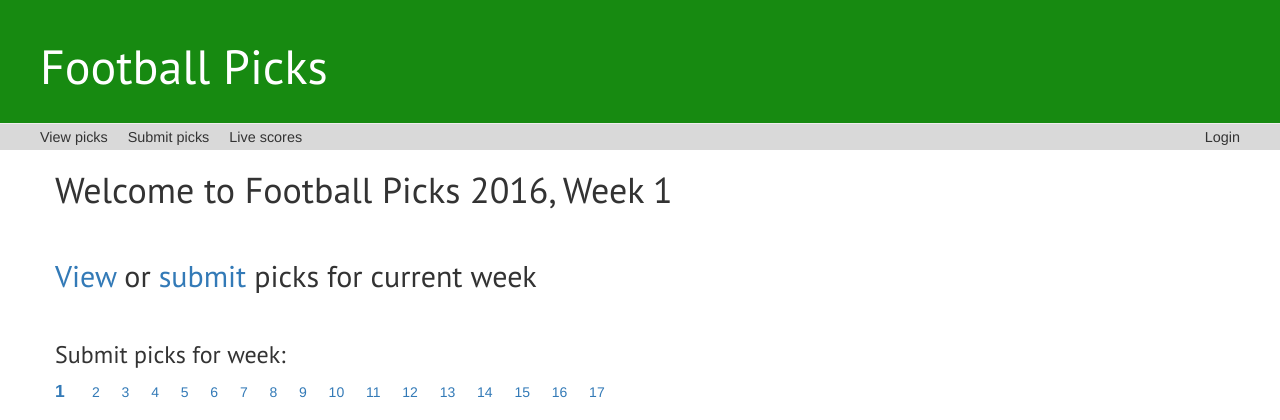
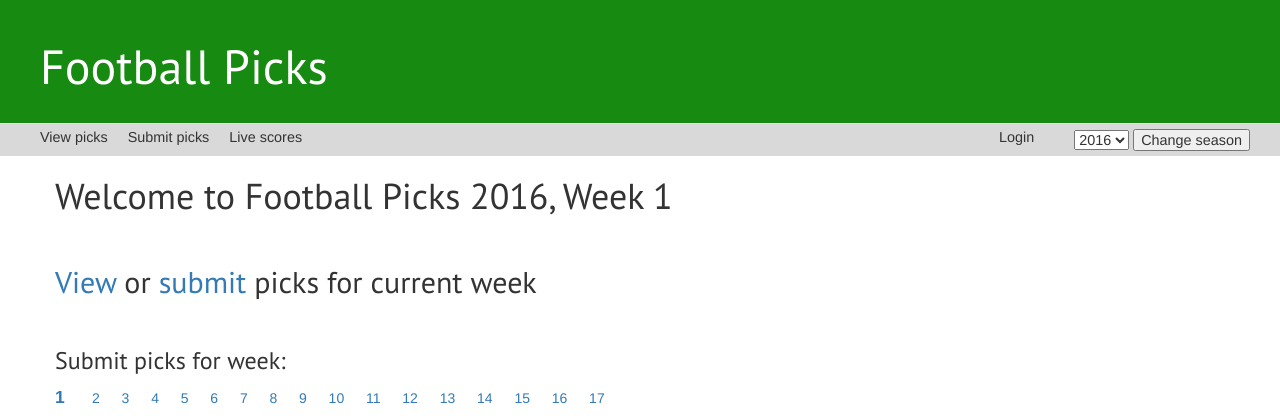
Before and after one commit to mkokotovich/footballpicks, a Django app: page / in a window 1280 px wide. Shown: the top 420 px of the page. Run offline with Django 3.2, Linux system fonts and the light colour scheme; some libraries are stand-ins or nearby versions.

Commit message:
Added the ability to switch seasons

```diff
--- /dev/null
+++ b/footballseason/forms.py
@@ -0,0 +1,7 @@
+from django import forms
+
+current_season=2016
+season_choices = [(i,i) for i in range(2015,current_season+1)]
+
+class SeasonChoice(forms.Form):
+    season = forms.ChoiceField(choices=season_choices)
--- a/footballseason/static/css/footballseason.css
+++ b/footballseason/static/css/footballseason.css
@@ -46,6 +46,12 @@
     text-decoration: none;
 }
 
+form {
+    display:inline;
+    margin:0px;
+    padding:0px;
+}
+
 #top-links {
     width: 100%;
 }
@@ -57,11 +63,19 @@
     float: left;
 }
 
+#top-links td.season {
+    padding: 0px 30px 0px 0px;
+    font-size: 0.9em;
+    text-align: right;
+    float: right;
+}
+
 #top-links td.login {
     padding: 0px 40px 0px 0px;
     font-size: 0.9em;
     text-align: right;
     float: right;
+    width: 10%;
 }
 
 .content {
--- a/footballseason/templates/footballseason/base.html
+++ b/footballseason/templates/footballseason/base.html
@@ -15,11 +15,20 @@
         <table id="top-links">
             <tr>
                 <td class="nav">
-                    <a href="{% url 'footballseason:display_current' %}">View picks</a>
+                    <a href="{% url 'footballseason:display_current' season_id %}">View picks</a>
                     &nbsp; &nbsp;
-                    <a href="{% url 'footballseason:submit_current' %}">Submit picks</a>
+                    <a href="{% url 'footballseason:submit_current' season_id %}">Submit picks</a>
                     &nbsp; &nbsp;
                     <a href="{% url 'footballseason:live' %}">Live scores</a>
+                </td>
+                <td class="season">
+                    {% if season_choice %}
+                    <form action="." method="post">
+                        {% csrf_token %}
+                        {{ season_choice.season }}
+                        <input type="submit" value="Change season" />
+                    </form>
+                    {% endif %}
                 </td>
                 <td class="login">
                     {% if user.is_authenticated %}
--- a/footballseason/templates/footballseason/index.html
+++ b/footballseason/templates/footballseason/index.html
@@ -3,7 +3,7 @@
 {% block content %}
 
 <div>
-    <h1> Welcome to Football Picks {{current_season}}, Week {{current_week}}</h1>
+    <h1> Welcome to Football Picks {{season_id}}, Week {{week_id}}</h1>
 <br>
 </div>
 
@@ -22,19 +22,19 @@
 {% endif %}
 
 {% load get_range %}
-<h2><a href="{% url 'footballseason:display' current_season current_week %}">View</a> or <a href="{% url 'footballseason:submit' current_season current_week %}">submit</a> picks for current week</h2>
+<h2><a href="{% url 'footballseason:display' season_id week_id %}">View</a> or <a href="{% url 'footballseason:submit' season_id week_id %}">submit</a> picks for current week</h2>
 <br>
 <h3>Submit picks for week:</h3>
 {% for i in 17|get_range %}
     {% with week=i|add:"1" %}
-        {% if week < current_week %}
+        {% if week < week_id %}
             {{ week }} &emsp;
         {% else %}
-            {% if week == current_week %}
+            {% if week == week_id %}
                 <span class=currentweek>
             {% endif %}
-            <a href="{% url 'footballseason:submit' current_season week %}">{{ week }} </a> &emsp;
-            {% if week == current_week %}
+            <a href="{% url 'footballseason:submit' season_id week %}">{{ week }} </a> &emsp;
+            {% if week == week_id %}
                 </span>
             {% endif %}
         {% endif %}
@@ -46,11 +46,11 @@
 <h3>View picks for week:</h3>
 {% for i in 17|get_range %}
     {% with week=i|add:"1" %}
-    {% if week == current_week %}
+    {% if week == week_id %}
     <span class=currentweek>
     {% endif %}
-    <a href="{% url 'footballseason:display' current_season week %}">{{ week }} </a> &emsp;
-    {% if week == current_week %}
+    <a href="{% url 'footballseason:display' season_id week %}">{{ week }} </a> &emsp;
+    {% if week == week_id %}
     </span>
     {% endif %}
     {% endwith %}
--- a/footballseason/urls.py
+++ b/footballseason/urls.py
@@ -15,11 +15,11 @@ urlpatterns = [
     # eg: /footballseason/vote/2015/3
     url(r'^vote/(?P<season_id>[0-9]+)/(?P<week_id>[0-9]+)/$', views.vote, name='vote'),
 
-    # eg: /footballseason/submit
-    url(r'^submit/$', views.submit, {'season_id': 0, 'week_id': 0}, name='submit_current'),
+    # eg: /footballseason/submit/2015
+    url(r'^submit/(?P<season_id>[0-9]+)$', views.submit, {'week_id': 0}, name='submit_current'),
 
-    # eg: /footballseason/display
-    url(r'^display/$', views.display, {'season_id': 0, 'week_id': 0}, name='display_current'),
+    # eg: /footballseason/display/2015
+    url(r'^display/(?P<season_id>[0-9]+)/$', views.display, {'week_id': 0}, name='display_current'),
 
     # eg: /footballseason/live/
     url(r'^live/$', views.live, name='live'),
@@ -29,12 +29,12 @@ urlpatterns = [
     url(r'^update/$', views.update, name='update'),
 
     # eg: /footballseason/records/
-    url(r'^records/$', views.records, {'week': 1337, 'season':1337}, name='records_default'),
+    url(r'^records/$', views.records, {'week': 1337, 'season_id':1337}, name='records_default'),
 
     # eg: /footballseason/records/2015/
-    url(r'^records/(?P<season>[0-9]+)/$', views.records, {'week':0}, name='records_by_season'),
+    url(r'^records/(?P<season_id>[0-9]+)/$', views.records, {'week':0}, name='records_by_season'),
 
     # eg: /footballseason/records/2015/3/
-    url(r'^records/(?P<season>[0-9]+)/(?P<week>[0-9]+)/$', views.records, name='records_by_week'),
+    url(r'^records/(?P<season_id>[0-9]+)/(?P<week>[0-9]+)/$', views.records, name='records_by_week'),
 
 ]
--- a/footballseason/views.py
+++ b/footballseason/views.py
@@ -16,6 +16,7 @@ import operator
 from footballseason.espn_api import espn_api_v3
 
 from .models import Game, Team, Pick, Record
+from .forms import SeasonChoice
 
 # the start of "week 1", the tuesday before the first game
 # Not sure of a prettier way to do this
@@ -80,15 +81,33 @@ def update_records(team):
         record.save()
 
 def index(request):
-    context = { 'current_season': get_season(),
-                'current_week': get_week()}
+    season_id = 0
+    if request.method == 'POST':
+        season_choice = SeasonChoice(request.POST)
+        if season_choice.is_valid():
+            season_id = season_choice.cleaned_data['season']
+    if (season_id == 0):
+        season_id = get_season()
+    season_choice = SeasonChoice(initial={'season':season_id})
+    week_id = get_week()
+    if (season_id != get_season()):
+        # If this is a past season, set the week to week 18
+        week_id = 18
+    context = { 'season_id': season_id,
+                'week_id': week_id,
+                'season_choice': season_choice}
     return render(request, 'footballseason/index.html', context)
 
 def display(request, season_id, week_id):
     season_id = int(season_id)
     week_id = int(week_id)
+    if request.method == 'POST':
+        season_choice = SeasonChoice(request.POST)
+        if season_choice.is_valid():
+            season_id = season_choice.cleaned_data['season']
     if (season_id == 0):
         season_id = get_season()
+    season_choice = SeasonChoice(initial={'season':season_id})
     filter_season_id = season_id
     if (season_id == 2015):
         #First season (2015) didn't have season populated, it is stored as 0
@@ -96,15 +115,23 @@ def display(request, season_id, week_id):
     if (week_id == 0):
         week_id = get_week()
     games_list = Game.objects.order_by('game_time').filter(season=filter_season_id, week=week_id)
-    context = { 'games_list': games_list , 'season_id': season_id, 'week_id': week_id}
+    context = { 'games_list': games_list ,
+                'season_id': season_id,
+                'week_id': week_id,
+                'season_choice': season_choice}
     return render(request, 'footballseason/display.html', context)
 
 @login_required(login_url='/login/')
 def submit(request, season_id, week_id):
     season_id = int(season_id)
     week_id = int(week_id)
+    if request.method == 'POST':
+        season_choice = SeasonChoice(request.POST)
+        if season_choice.is_valid():
+            season_id = season_choice.cleaned_data['season']
     if (season_id == 0):
         season_id = get_season()
+    season_choice = SeasonChoice(initial={'season':season_id})
     filter_season_id = season_id
     if (season_id == 2015):
         #First season (2015) didn't have season populated, it is stored as 0
@@ -126,7 +153,11 @@ def submit(request, season_id, week_id):
 
         game_and_pick_list.append((game, side))
 
-    context = { 'game_and_pick_list': game_and_pick_list, 'season_id': season_id, 'week_id': week_id}
+    context = { 'game_and_pick_list': game_and_pick_list,
+                'season_id': season_id,
+                'week_id': week_id,
+                'season_choice': season_choice}
+
     return render(request, 'footballseason/submit.html', context)
 
 def pick_is_after_gametime(gametime, date_submitted):
@@ -243,30 +274,40 @@ def update(request):
             messages.info(request, infomsg)
         print(infomsg)
 
-    context = { 'current_season': get_season(), 'current_week': get_week()}
+    context = { 'season_id': get_season(), 'week_id': get_week()}
     return render(request, 'footballseason/index.html', context)
 
-def records(request, season, week):
-    season_id = int(season)
+def records(request, season_id, week):
+    season_id = int(season_id)
     week_id = int(week)
+    if request.method == 'POST':
+        season_choice = SeasonChoice(request.POST)
+        if season_choice.is_valid():
+            season_id = season_choice.cleaned_data['season']
+
     # Special hack for default view (current week of current season)
-    if (season == 1337 and week == 1337):
-        season = get_season()
+    if (season_id == 1337 and week == 1337):
+        season_id = get_season()
         week = get_week()
 
     # If season isn't supplied, use the current season
-    if (season == 0):
-        season = get_season()
+    if (season_id == 0):
+        season_id = get_season()
+
+    season_choice = SeasonChoice(initial={'season':season_id})
 
     #if a week is supplied, give the week view
     if (week != 0):
-        record_list = Record.objects.filter(season=season, week=week).order_by('-wins')
-        context = {'record_list': record_list, 'season': season, 'week': week }
+        record_list = Record.objects.filter(season=season_id, week=week).order_by('-wins')
+        context = {'record_list': record_list,
+                   'season_id': season_id,
+                   'week': week,
+                   'season_choice': season_choice}
         return render(request, 'footballseason/records.html', context)
 
     # Otherwise, return the season view
-    game_season = season
-    if (season == 2015):
+    game_season = season_id
+    if (season_id == 2015):
         # 2015 games didnt have a season populated
         game_season = 0
 
@@ -276,7 +317,7 @@ def records(request, season, week):
     for each_user in all_users:
         if (each_user.username == 'admin'):
             continue
-        win_sum = sum([i.wins for i in Record.objects.filter(season=season, user_name=each_user.first_name)])
+        win_sum = sum([i.wins for i in Record.objects.filter(season=season_id, user_name=each_user.first_name)])
         total_games = Pick.objects.filter(game__season=game_season, game__game_time__lte=current_time, user_name=each_user.first_name).count()
         if (total_games == 0):
             continue
@@ -284,7 +325,9 @@ def records(request, season, week):
         percentage = win_sum / total_games
         aggregate_list.append((each_user.first_name, win_sum, total_games - win_sum, percentage))
     season_totals = sorted(aggregate_list, key=lambda record: record[3], reverse=True)
-    context = {'season_totals': season_totals, 'season': season}
+    context = {'season_totals': season_totals,
+               'season_id': season_id,
+               'season_choice': season_choice}
     return render(request, 'footballseason/records.html', context)
 
 def live(request):
```
Also changed, not shown: footballseason/templates/footballseason/records.html (+5 -5 lines).
